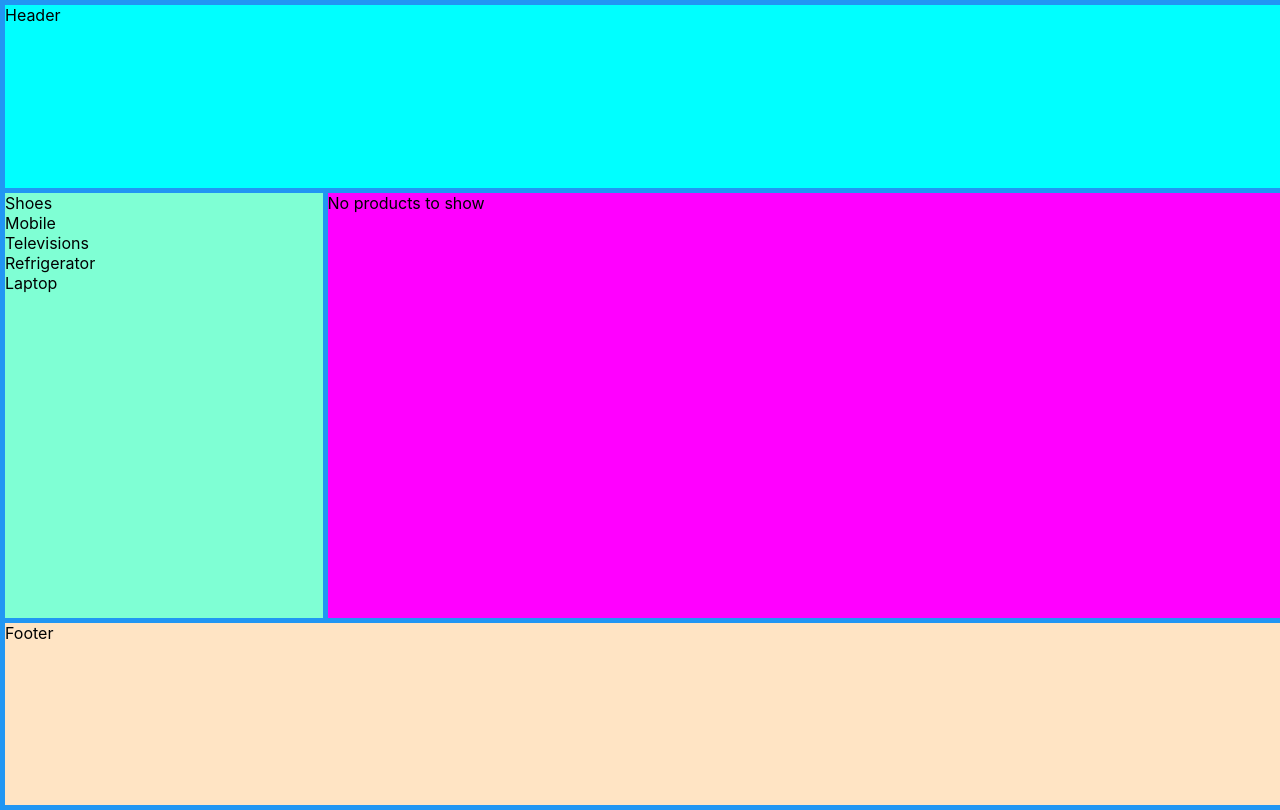
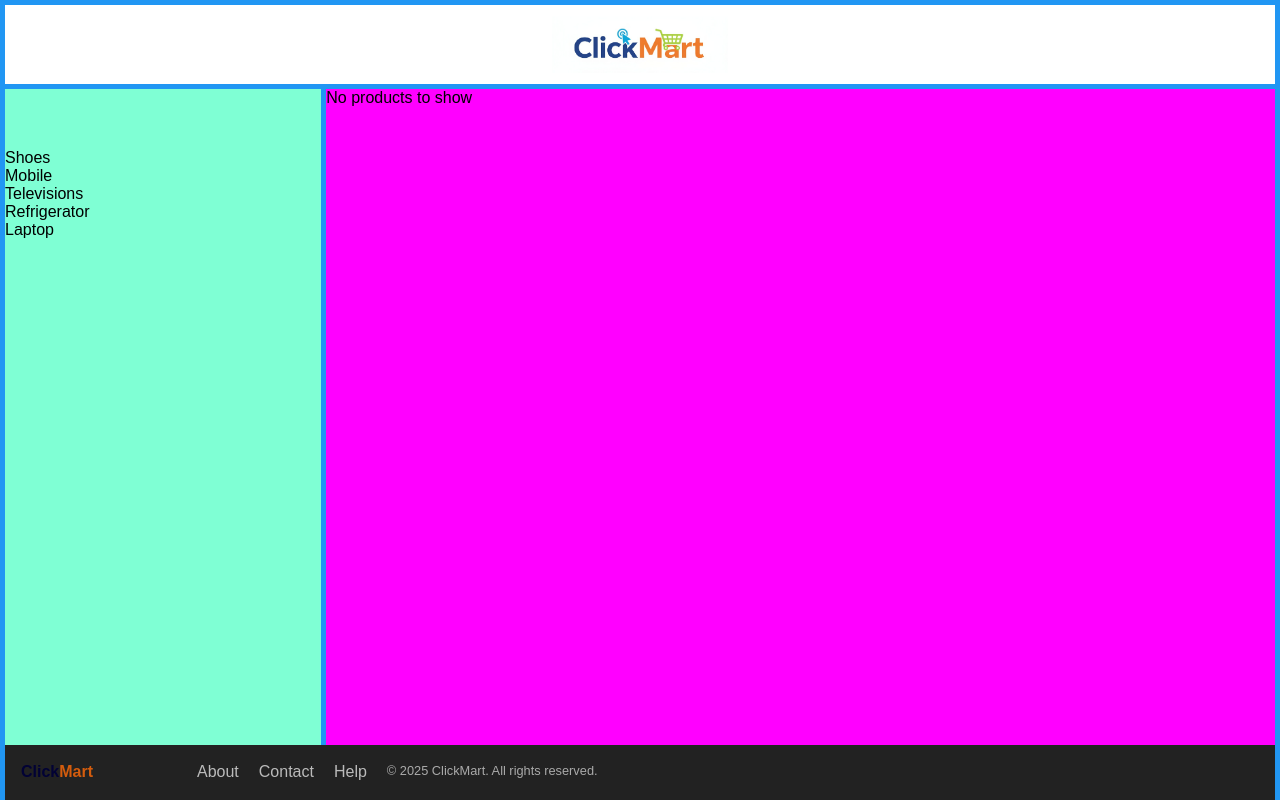
Before and after one commit to Rohit-Pandit/e-store, a React (Create React App) app: page / in a window 1280 px wide. Built offline with nearby package versions, Linux system fonts and the light colour scheme; data requests are answered from the project's data file.

Commit message:
styling home page header and footer

```diff
--- a/src/App.css
+++ b/src/App.css
@@ -2,17 +2,56 @@
 .menu{grid-area: m;}
 .content{grid-area: c;}
 .footer{grid-area: f;}
+
+
 .app{
-display: grid;
-grid-template-areas:
-"h h h"
-"m c c"
-"m c c"
-"f f f";
-grid-template-columns: 1fr 3fr;
+  display: grid;
+  grid-template-areas:
+                        "h h"
+                        "m c"
+                        "f f";
+  grid-template-columns: 1fr 3fr;
+  grid-template-rows: 10% 83% 7%;
   gap: 5px;
   background-color: #2196F3;
   padding: 5px;
   width: 100vw;
   height: 100vh;
 }
+
+
+/* ✅ Ensure header/footer don’t scroll */
+.header, .footer, .menu {
+  position: sticky;
+}
+
+/* Header sticks at top */
+.header {
+  top: 0;
+  z-index: 10;
+}
+
+/* Footer sticks at bottom */
+.footer {
+  bottom: 0;
+  z-index: 10;
+}
+
+/* Menu sticks on the left */
+.menu {
+  top: 60px;            /* below header */
+  bottom: 40px;         /* above footer */
+  overflow-y: auto;     /* if menu itself overflows */
+}
+
+@media (max-width: 768px) {
+  .app {
+    grid-template-areas:
+      "h"
+      "m"
+      "c"
+      "f";
+    grid-template-columns: 1fr;          /* full width */
+    grid-template-rows: 10% 20% 60% 10%; /* header, menu, content, footer */
+  }
+}
--- a/src/components/content/Content.jsx
+++ b/src/components/content/Content.jsx
@@ -13,6 +13,7 @@ const Content = ({products}) => {
         <div key={p.id} className="product-card">
           <h3>{p.title}</h3>
           <p>Price: ${p.price}</p>
+          <img src={`/assets/${p.image}`} alt="" />
           <p>{p.description}</p>
           <p>{p.stock}</p>
         </div>
--- a/src/components/footer/Footer.css
+++ b/src/components/footer/Footer.css
@@ -1,4 +1,49 @@
-.footer{
-    background-color: bisque;
+.footer {
+  grid-area: f;
+  background: #222;              /* dark footer for contrast */
+  color: #fff;                   /* white text */
+  display: flex;
+  align-items: center;
+  justify-content: space-between; /* content spread left-right */
+  padding-left: 0.5rem;
+  font-size: 1rem;
+  font-family: 'Segoe UI', Tahoma, Geneva, Verdana, sans-serif;
+}
 
+.logo {
+
+  font-size: 1.5;
 }
+.copyrights{
+    display: flex;
+    gap: 20px;  /* space between child2 and child3 */
+    justify-content: center;
+    flex: 1;
+}
+.logo .click {
+  color: rgb(2, 2, 53);   /* yellow */
+}
+
+.logo .mart {
+  color: rgb(212, 92, 13);   /* cyan */
+}
+
+.footer .links {
+  display: flex;
+  gap: 20px;
+}
+
+.footer .links a {
+  color: #bbb;
+  text-decoration: none;
+  transition: color 0.3s ease;
+}
+
+.footer .links a:hover {
+  color: #4cafef; /* highlight on hover */
+}
+
+.footer .copy {
+  font-size: 0.8rem;
+  color: #aaa;
+}
--- a/src/components/footer/Footer.jsx
+++ b/src/components/footer/Footer.jsx
@@ -1,10 +1,27 @@
-import React from 'react';
-import './Footer.css'
+import React from "react";
+import "./Footer.css";
 
 const Footer = () => {
   return (
-    <div className='footer'>Footer</div>
-  )
-}
+    <footer className="footer">
+      <div className="logo">
+        <span className="click"><strong>Click</strong></span>
+        <span className="mart"><strong>Mart</strong></span>
+      </div>
 
-export default Footer
+      <div className="copyrights">
+        <div className="links">
+          <a href="#">About</a>
+          <a href="#">Contact</a>
+          <a href="#">Help</a>
+      </div>
+
+        <div className="copy">
+          © {new Date().getFullYear()} ClickMart. All rights reserved.
+        </div>
+      </div>
+    </footer>
+  );
+};
+
+export default Footer;
--- a/src/components/header/Header.css
+++ b/src/components/header/Header.css
@@ -1,3 +1,17 @@
-.header{
-    background-color: aqua;
+.header {
+  display: flex;
+  align-items: center;
+  justify-content: center;
+  background-color: #FFFFFF;
+
 }
+.img{
+    display: flex;
+    align-items: start;
+    justify-content: center;
+    background-color: #FFFFFF;
+}
+.logo {
+    width: 11rem;
+    height: auto;
+}
--- a/src/components/header/Header.jsx
+++ b/src/components/header/Header.jsx
@@ -1,10 +1,16 @@
-import React from 'react';
-import  './Header.css'
+
+import "./Header.css";
+
 
 const Header = () => {
   return (
-    <div className='header'>Header</div>
-  )
-}
+    <header className="header">
+      <div className="img">
+        <img src='./logo.png' alt="ClickMart Logo" className="logo" />
 
-export default Header
+      </div>
+    </header>
+  );
+};
+
+export default Header;
--- a/src/index.css
+++ b/src/index.css
@@ -1,15 +1,6 @@
-body {
+* {
   margin: 0;
   padding: 0;
   box-sizing: border-box;
-  font-family: -apple-system, BlinkMacSystemFont, 'Segoe UI', 'Roboto', 'Oxygen',
-    'Ubuntu', 'Cantarell', 'Fira Sans', 'Droid Sans', 'Helvetica Neue',
-    sans-serif;
-  -webkit-font-smoothing: antialiased;
-  -moz-osx-font-smoothing: grayscale;
+  font-family: sans-serif;
 }
-
-code {
-  font-family: source-code-pro, Menlo, Monaco, Consolas, 'Courier New',
-    monospace;
-}
```
Also changed, not shown: public/logo.png (added).
